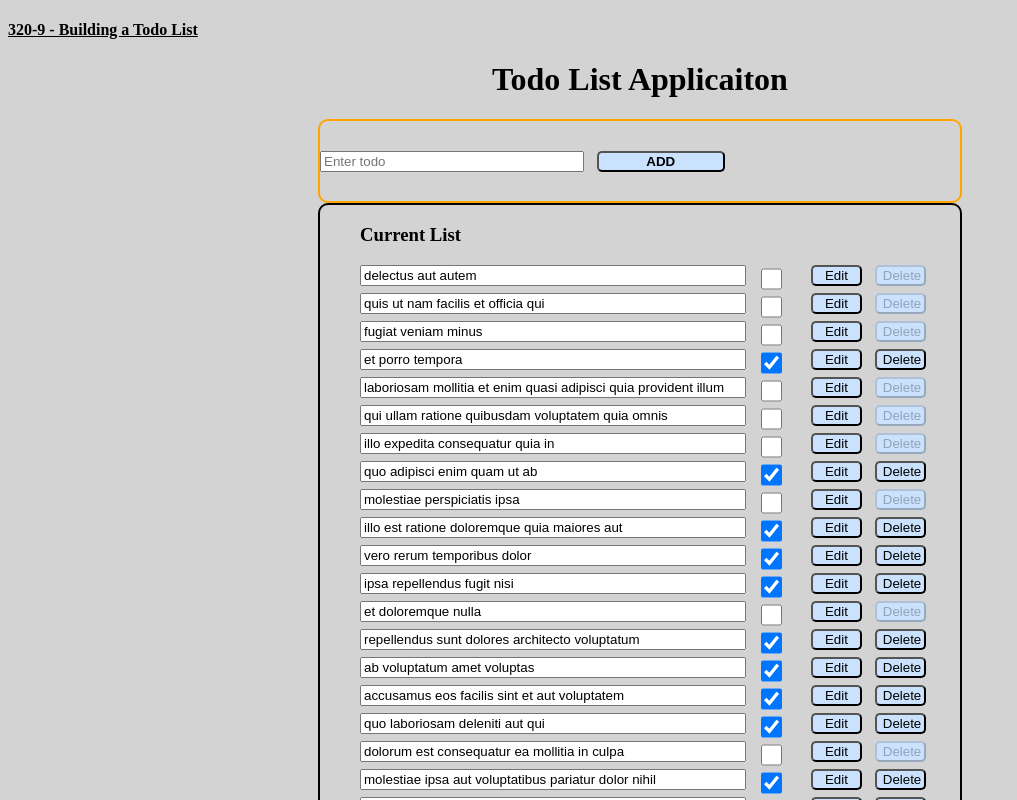
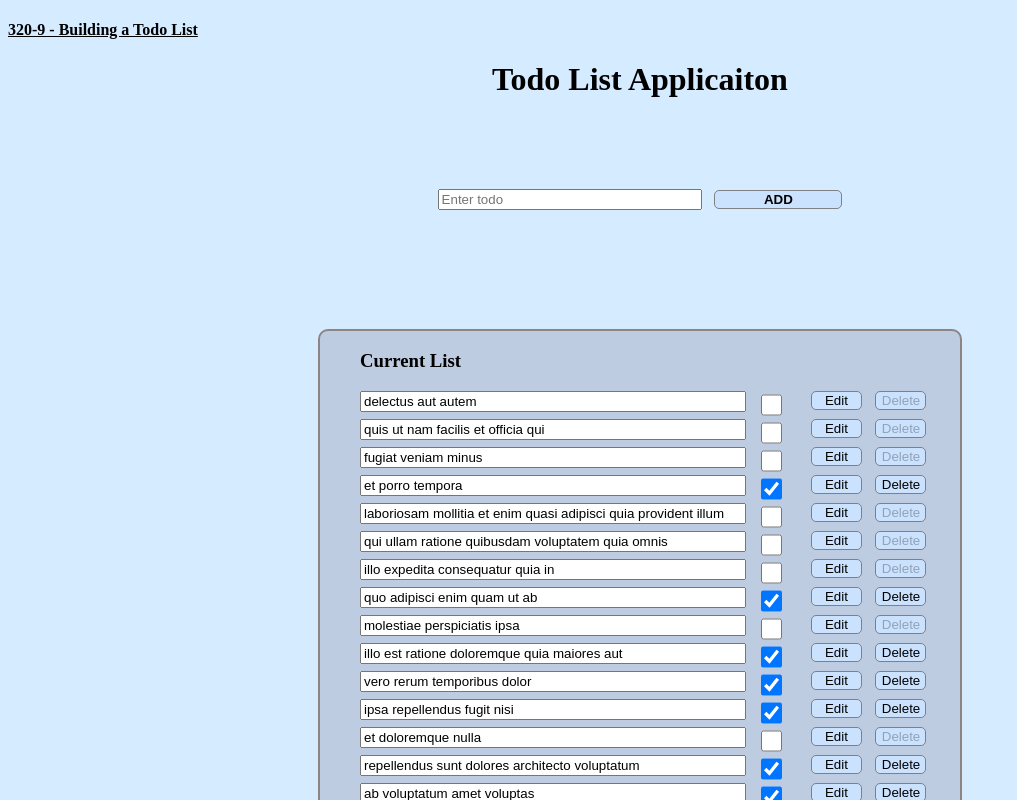
Before and after one commit to Alanimustafa/320-9-Todo-List-React, a React (Vite) app: page / in a window 1280 px wide. Shown: the top 800 px of the page, without its empty margins (0-1017 px from the left). Built offline with nearby package versions, Linux system fonts and the light colour scheme.

Commit message:
Updatign the style

```diff
--- a/src/App.css
+++ b/src/App.css
@@ -7,11 +7,9 @@
 }
 
 .todoInputContainer {
-
-  border: orange solid 2px;
   border-radius: 10px;;
-  width: 50vw;
-  height: 10vh;
+  width: auto;
+  height: 20vh;
   justify-self: center;
   align-content: center;
   justify-items: space-evenly;
@@ -19,11 +17,11 @@
 
 .todoInputFiled {
   width: 20vw;
-
 }
 
 .todoAddBTN {
   width: 10vw;
+  border: gray solid 1px;
   border-radius: 5px;
   background-color: rgb(203, 226, 255);
   margin-left: 1vw;
@@ -32,13 +30,14 @@
 }
 
 .todosData {
-  border: black solid 2px;
+  border: rgb(141, 132, 132) solid 2px;
+  background-color: rgb(189, 204, 224);
   border-radius: 10px;
   width: 50vw;
   min-height: 20vh;
   max-height: fit-content;
   justify-self: center;
-
+  margin-top: 50px;;
 }
 
 .todolistbollet {
@@ -59,11 +58,23 @@
 .editDeleteBTNS {
   width: 4vw;
   margin-left: 5px;
+  border: gray solid 1px;
   border-radius: 5px;
   background-color: rgb(203, 226, 255);
   margin-left: 1vw;
   cursor: pointer;
 }
+
+.DeleteBTNS {
+    width: 4vw;
+  margin-left: 5px;
+  border: gray solid 1px;
+  border-radius: 5px;
+  background-color: rgb(203, 226, 255);
+  margin-left: 1vw;
+  cursor: pointer;
+}
+
 .todoJobBTNsContainer {
   justify-self:right;
   margin-left: 1vw;
--- a/src/App.jsx
+++ b/src/App.jsx
@@ -11,8 +11,8 @@ const [todos, dispatch] = useReducer(todoReducer, initialState)
 const [newTodo, setNewTodo] = useState("");
 
 const addTodo = () => {
-  if (newTodo.trim() === "") return;
-  console.log(newTodo);
+  if (newTodo.trim() === "") return  // To prevent adding empty string
+  // console.log(newTodo); Check for test.
   dispatch({ type: "ADD_TODO", payload: newTodo });
   setNewTodo("");
 };
@@ -43,7 +43,7 @@ const addTodo = () => {
                       <input className='displayTodoListLI'
                             type="text"
                             defaultValue={todo.title}
-                            onBlur={(event) => dispatch({ type: "SAVE_TODO", payload: { id: todo.id, text: event.target.value } })}
+                            onBlur={(event) => dispatch({ type: "SAVE_TODO", payload: { id: todo.id, text: event.target.value }})}
                             autoFocus/>
                   ) : (
                     <input className='displayTodoListLI' defaultValue={todo.title}/>
@@ -61,7 +61,7 @@ const addTodo = () => {
                                     onClick={() => dispatch({ type: "EDIT_TODO", payload: todo.id })} // Dispath -> Action type "EDIT_TODO"
                             >Edit</button>
 
-                            <button className='editDeleteBTNS'
+                            <button className='DeleteBTNS'
                                     onClick={() => dispatch({ type: "DELETE_TODO", payload: todo.id })} // Dispatch -> Action type "DELETE_TODO"
                                     disabled={!todo.completed}
                             >Delete</button>
--- a/src/index.css
+++ b/src/index.css
@@ -1,3 +1,3 @@
 body {
-  background-color: lightgray;
+  background-color: rgb(213, 235, 255);
 }
```
